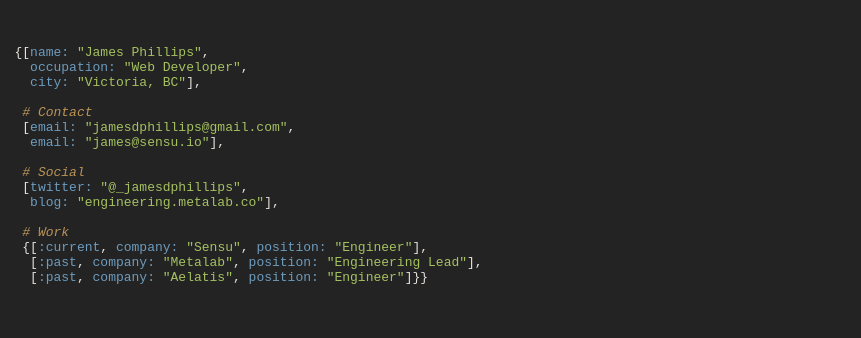
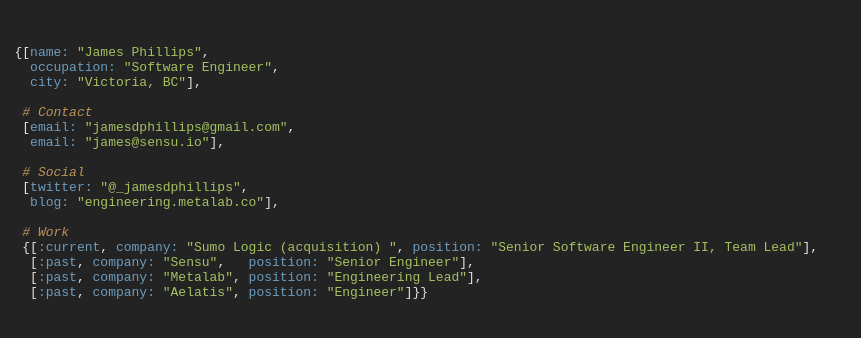
Before and after one commit to jamesdphillips/jamesdphillips.github.io, a plain HTML site: page index.html in a window 1280 px wide. Shown: the whole page, without its empty margins (0-861 px from the left). Drawn offline with Linux system fonts and the light colour scheme.

Commit message:
Update w/ SumoLogic

```diff
--- a/index.html
+++ b/index.html
@@ -9,7 +9,7 @@
   <meta property="og:gender" content="male" />
   <meta property="og:image" content="https://avatars.githubusercontent.com/u/194892?s=128" />
   <meta property="og:url" content="http://www.jphillips.ca" />
-  <meta property="og:description" content="{[name: 'James Phillips', occupation: 'Web Developer', city: ...]}" />
+  <meta property="og:description" content="{[name: 'James Phillips', occupation: 'Software Engineer', city: ...]}" />
   <meta name="twitter:creator" content="@jamesdphillips" />
 
   <link rel="stylesheet" href="railscasts.css">
@@ -27,7 +27,7 @@
   <pre>
     <code class="elixir">
 {[name: "James Phillips",
-  occupation: "Web Developer",
+  occupation: "Software Engineer",
   city: "Victoria, BC"],
 
  # Contact
@@ -39,7 +39,8 @@
   blog: "engineering.metalab.co"],
 
  # Work
- {[:current, company: "Sensu", position: "Engineer"],
+ {[:current, company: "Sumo Logic (acquisition) ", position: "Senior Software Engineer II, Team Lead"],
+  [:past, company: "Sensu",   position: "Senior Engineer"],
   [:past, company: "Metalab", position: "Engineering Lead"],
   [:past, company: "Aelatis", position: "Engineer"]}}
     </code>
```
